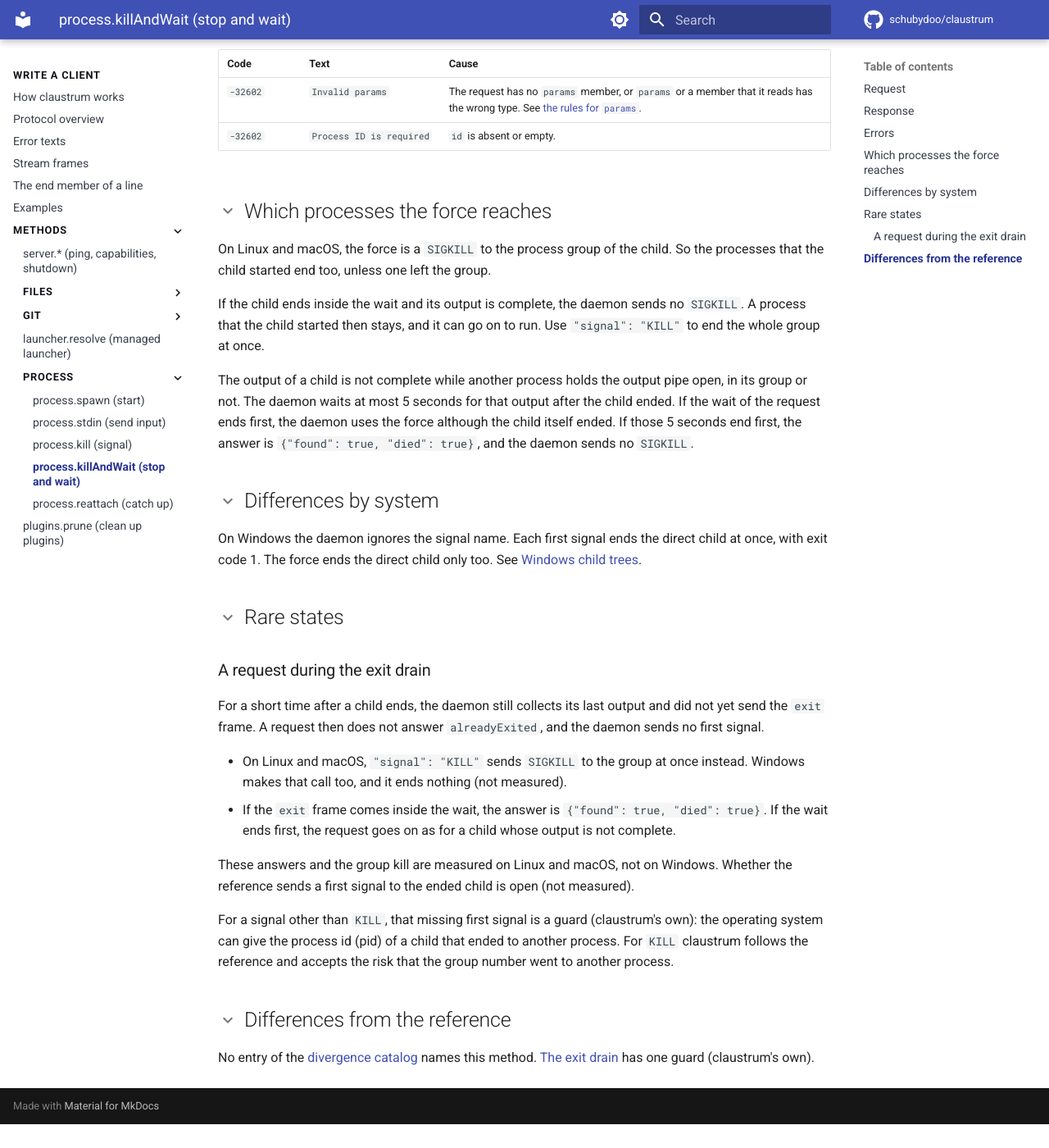
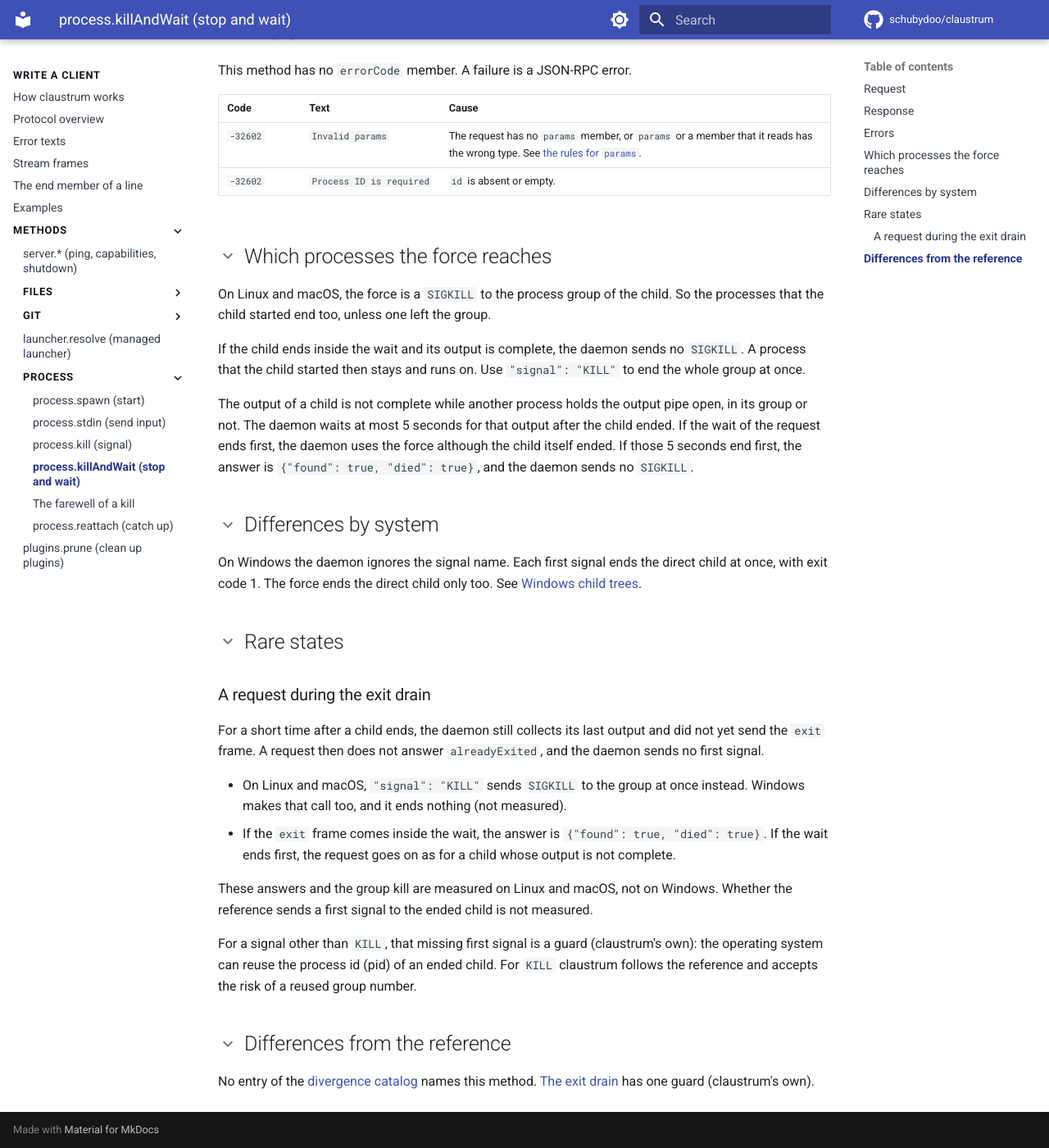
Before and after one commit to schubydoo/claustrum, an MkDocs documentation site: the page built from docs/protocol/process-killandwait.md, in a window 1280 px wide and 1400 px high, scrolled down 1690 px. Shown: the whole window at 82% size. Built offline with MkDocs 1.6.1 and Material for MkDocs 9.7.7, drawn with Linux system fonts in a browser that asks for light colours; comment, search, counter and statistics services are not loaded; before the commit the page ends 3061 px from its top, so only the background shows below that; some of the changed text lies outside the part shown.

Commit message:
docs: the farewell of process.kill and process.killAndWait, and the exit log wording
Co-Authored-By: Claude Opus 5.5 <noreply@anthropic.com>

```diff
--- a/docs/protocol/process-killandwait.md
+++ b/docs/protocol/process-killandwait.md
@@ -16,6 +16,7 @@ An untagged rule on this page matches build `5fd08069` or an earlier build.
 | `signal` | no | The first signal: `TERM`, `KILL`, `INT` or `HUP`, with or without the prefix `SIG`. The default is `TERM`. The names are case-sensitive, and each other value means `TERM`. On Windows the daemon ignores the name: see [Differences by system](#differences-by-system). |
 | `timeoutMs` | no | How long the daemon waits for the process to end after the signal, in milliseconds. The default is 3000. A value of `0` or below means the default. The daemon limits a larger value to 30000. |
 | `escalate` | no | What the daemon does at the end of that time. With `true`, the default, it ends the process by force. With `false`, it leaves the process alone. |
+| `farewell`, `graceMs` | no | See [Farewell](process-farewell.md), also for the `farewellEnd` member of the result. |
 
 The first signal reaches the same processes as a signal of [process.kill](process-kill.md#which-processes-a-signal-reaches), except `KILL` in [the exit drain](#a-request-during-the-exit-drain).
 
@@ -58,7 +59,7 @@ This method has no `errorCode` member. A failure is a JSON-RPC error.
 
 On Linux and macOS, the force is a `SIGKILL` to the process group of the child. So the processes that the child started end too, unless one left the group.
 
-If the child ends inside the wait and its output is complete, the daemon sends no `SIGKILL`. A process that the child started then stays, and it can go on to run. Use `"signal": "KILL"` to end the whole group at once.
+If the child ends inside the wait and its output is complete, the daemon sends no `SIGKILL`. A process that the child started then stays and runs on. Use `"signal": "KILL"` to end the whole group at once.
 
 The output of a child is not complete while another process holds the output pipe open, in its group or not. The daemon waits at most 5 seconds for that output after the child ended. If the wait of the request ends first, the daemon uses the force although the child itself ended. If those 5 seconds end first, the answer is `{"found": true, "died": true}`, and the daemon sends no `SIGKILL`.
 
@@ -75,9 +76,9 @@ For a short time after a child ends, the daemon still collects its last output a
 - On Linux and macOS, `"signal": "KILL"` sends `SIGKILL` to the group at once instead. Windows makes that call too, and it ends nothing (not measured).
 - If the `exit` frame comes inside the wait, the answer is `{"found": true, "died": true}`. If the wait ends first, the request goes on as for a child whose output is not complete.
 
-These answers and the group kill are measured on Linux and macOS, not on Windows. Whether the reference sends a first signal to the ended child is open (not measured).
+These answers and the group kill are measured on Linux and macOS, not on Windows. Whether the reference sends a first signal to the ended child is not measured.
 
-For a signal other than `KILL`, that missing first signal is a guard (claustrum's own): the operating system can give the process id (pid) of a child that ended to another process. For `KILL` claustrum follows the reference and accepts the risk that the group number went to another process.
+For a signal other than `KILL`, that missing first signal is a guard (claustrum's own): the operating system can reuse the process id (pid) of an ended child. For `KILL` claustrum follows the reference and accepts the risk of a reused group number.
 
 ## Differences from the reference
 
--- a/mkdocs.yml
+++ b/mkdocs.yml
@@ -125,6 +125,7 @@ nav:
               - process.stdin (send input): protocol/process-stdin.md
               - process.kill (signal): protocol/process-kill.md
               - process.killAndWait (stop and wait): protocol/process-killandwait.md
+              - The farewell of a kill: protocol/process-farewell.md
               - process.reattach (catch up): protocol/process-reattach.md
           - plugins.prune (clean up plugins): protocol/plugins-prune.md
   - Run the daemon:
```
Also changed, not shown: other parts of docs/protocol/process-killandwait.md (+1 -1 lines), .changeset/kill-farewell.md (added, +5 -0 lines), docs/DAEMON.md (+3 -2 lines), docs/PROTOCOL.md (+2 -2 lines), docs/UPSTREAM-TRACKING.md (+3 -3 lines), docs/protocol/process-farewell.md (added, +48 -0 lines), docs/protocol/process-kill.md (+4 -3 lines).
